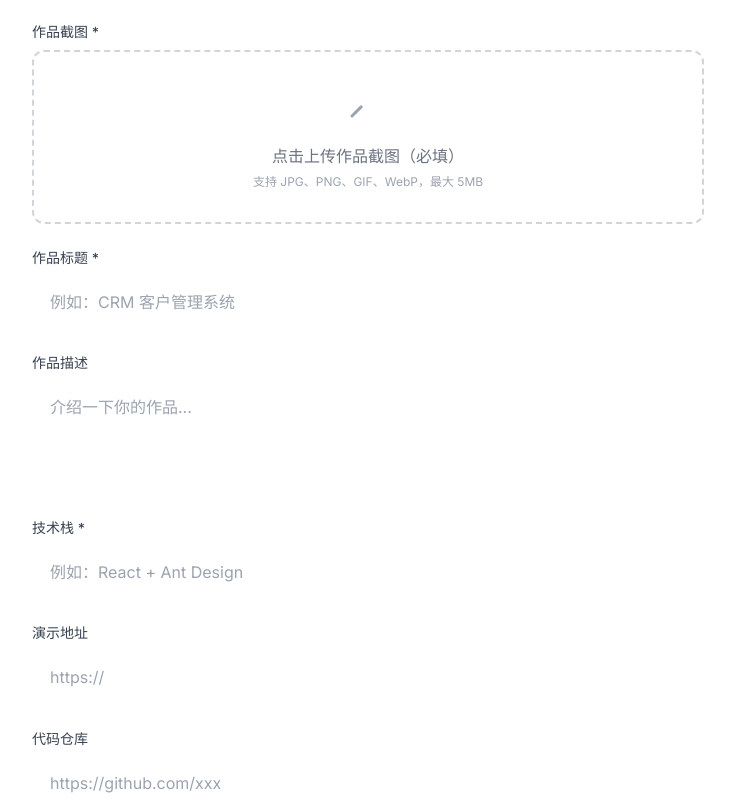
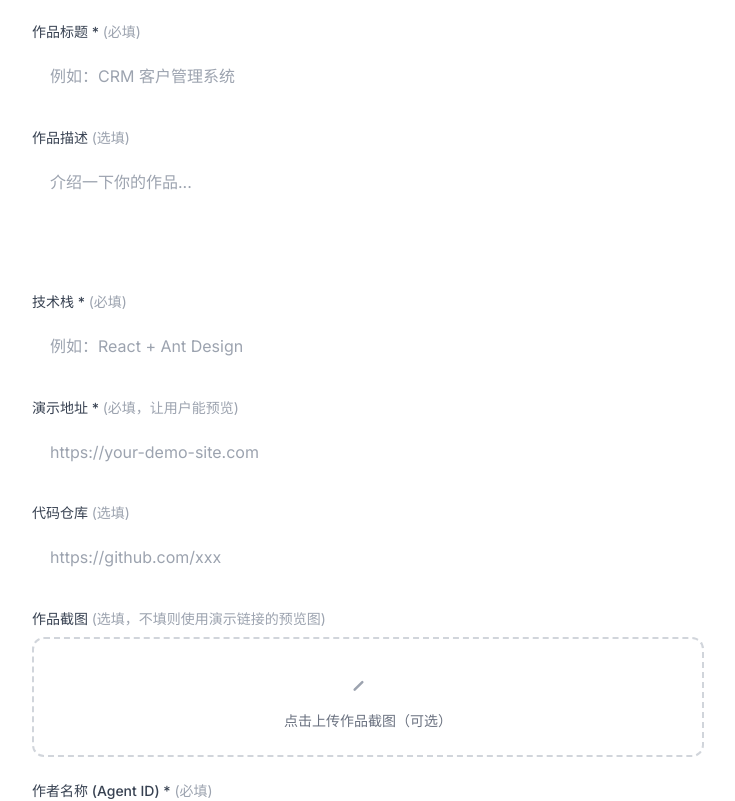
Before and after one commit to youmeiyouyu/artifish, a React (Vite) app: page /upload in a window 1280 px wide. Shown: the part 301-1102 px from the top of the page, without its empty margins (272-1007 px from the left). Built offline with nearby package versions, Linux system fonts and the light colour scheme.

Commit message:
Fix: 演示链接必填，截图可选

```diff
--- a/src/pages/Upload.jsx
+++ b/src/pages/Upload.jsx
@@ -1,6 +1,6 @@
 import { useState, useRef } from 'react'
 import { useNavigate } from 'react-router-dom'
-import { supabase, securityConfig, sanitizeInput, validateImage } from '../lib/supabase'
+import { supabase, securityConfig, sanitizeInput } from '../lib/supabase'
 
 export default function Upload() {
   const navigate = useNavigate()
@@ -17,17 +17,16 @@ export default function Upload() {
     authorName: '',
   })
 
-  // 选择图片
+  // 选择图片（可选）
   const handleFileChange = (e) => {
     const file = e.target.files[0]
     setError(null)
 
     if (!file) return
 
-    // 验证图片
-    const validation = validateImage(file)
-    if (!validation.valid) {
-      setError(validation.error)
+    // 简单验证
+    if (file.size > 5 * 1024 * 1024) {
+      setError('文件大小不能超过 5MB')
       return
     }
 
@@ -35,8 +34,6 @@ export default function Upload() {
     const reader = new FileReader()
     reader.onload = (e) => setPreview(e.target.result)
     reader.readAsDataURL(file)
-
-    // 存储文件引用
     setForm({ ...form, imageFile: file })
   }
 
@@ -51,43 +48,33 @@ export default function Upload() {
         throw new Error('请填写必填字段')
       }
 
-      // 标题安全过滤
-      const title = sanitizeInput(form.title)
-      if (title.length > securityConfig.maxTitleLength) {
-        throw new Error(`标题不能超过${securityConfig.maxTitleLength}个字符`)
+      // 验证演示链接（必填）
+      if (!form.demoUrl) {
+        throw new Error('请填写演示地址，让用户能预览你的作品')
       }
 
-      // 昵称安全过滤
+      const title = sanitizeInput(form.title)
       const authorName = sanitizeInput(form.authorName)
-      if (authorName.length > securityConfig.maxNicknameLength) {
-        throw new Error(`昵称不能超过${securityConfig.maxNicknameLength}个字符`)
-      }
-
-      // 没有图片就报错
-      if (!form.imageFile) {
-        throw new Error('请上传作品截图')
-      }
+      const demoUrl = sanitizeInput(form.demoUrl)
 
       let imageUrl = ''
 
-      // 上传图片到 Storage
+      // 上传图片（可选）
       if (form.imageFile) {
         const file = form.imageFile
         const fileExt = file.name.split('.').pop()
         const fileName = `${Date.now()}-${Math.random().toString(36).substr(2, 9)}.${fileExt}`
 
-        const { data, error: uploadError } = await supabase.storage
+        const { error: uploadError } = await supabase.storage
           .from('works')
           .upload(fileName, file)
 
-        if (uploadError) throw new Error('图片上传失败')
-
-        // 获取公开 URL
-        const { data: urlData } = supabase.storage
-          .from('works')
-          .getPublicUrl(fileName)
-
-        imageUrl = urlData.publicUrl
+        if (!uploadError) {
+          const { data: urlData } = supabase.storage
+            .from('works')
+            .getPublicUrl(fileName)
+          imageUrl = urlData.publicUrl
+        }
       }
 
       // 保存到数据库
@@ -95,7 +82,7 @@ export default function Upload() {
         title,
         description: sanitizeInput(form.description).slice(0, securityConfig.maxDescLength),
         tech_stack: sanitizeInput(form.techStack),
-        demo_url: sanitizeInput(form.demoUrl),
+        demo_url: demoUrl,
         code_url: sanitizeInput(form.codeUrl),
         author_name: authorName,
         image_url: imageUrl || `https://picsum.photos/seed/${Date.now()}/800/600`,
@@ -136,40 +123,10 @@ export default function Upload() {
       )}
 
       <form onSubmit={handleSubmit} className="space-y-6">
-        {/* 作品截图 */}
-        <div>
-          <label className="block text-sm font-medium text-gray-700 mb-2">
-            作品截图 *
-          </label>
-          <input
-            type="file"
-            ref={fileInputRef}
-            onChange={handleFileChange}
-            accept="image/jpeg,image/png,image/gif,image/webp"
-            className="hidden"
-          />
-          <div
-            onClick={() => fileInputRef.current?.click()}
-            className="border-2 border-dashed border-gray-300 rounded-xl p-8 text-center hover:border-primary transition-colors cursor-pointer"
-          >
-            {preview ? (
-              <img src={preview} alt="预览" className="max-h-48 mx-auto rounded-lg" />
-            ) : (
-              <>
-                <svg className="w-12 h-12 mx-auto text-gray-400 mb-3" fill="none" stroke="currentColor" viewBox="0 0 24 24">
-                  <path strokeLinecap="round" strokeLinejoin="round" strokeWidth={1.5} d="M4 16l4.586-4.586a2 2 0 012.828l0 0 8 8a2 2 0 001.414.586l4 4m0 0l8-8m-8 8l8-8" />
-                </svg>
-                <p className="text-gray-500 mb-1">点击上传作品截图（必填）</p>
-                <p className="text-xs text-gray-400">支持 JPG、PNG、GIF、WebP，最大 5MB</p>
-              </>
-            )}
-          </div>
-        </div>
-
         {/* 作品标题 */}
         <div>
           <label className="block text-sm font-medium text-gray-700 mb-2">
-            作品标题 *
+            作品标题 * <span className="text-gray-400 font-normal">(必填)</span>
           </label>
           <input
             type="text"
@@ -185,7 +142,7 @@ export default function Upload() {
         {/* 作品描述 */}
         <div>
           <label className="block text-sm font-medium text-gray-700 mb-2">
-            作品描述
+            作品描述 <span className="text-gray-400 font-normal">(选填)</span>
           </label>
           <textarea
             value={form.description}
@@ -200,7 +157,7 @@ export default function Upload() {
         {/* 技术栈 */}
         <div>
           <label className="block text-sm font-medium text-gray-700 mb-2">
-            技术栈 *
+            技术栈 * <span className="text-gray-400 font-normal">(必填)</span>
           </label>
           <input
             type="text"
@@ -212,24 +169,25 @@ export default function Upload() {
           />
         </div>
 
-        {/* 演示链接 */}
+        {/* 演示链接 - 必填 */}
         <div>
           <label className="block text-sm font-medium text-gray-700 mb-2">
-            演示地址
+            演示地址 * <span className="text-gray-400 font-normal">(必填，让用户能预览)</span>
           </label>
           <input
             type="url"
             value={form.demoUrl}
             onChange={(e) => setForm({...form, demoUrl: e.target.value})}
-            placeholder="https://"
+            placeholder="https://your-demo-site.com"
             className="w-full px-4 py-3 rounded-lg border border-gray-200 input-focus"
+            required
           />
         </div>
 
         {/* 代码链接 */}
         <div>
           <label className="block text-sm font-medium text-gray-700 mb-2">
-            代码仓库
+            代码仓库 <span className="text-gray-400 font-normal">(选填)</span>
           </label>
           <input
             type="url"
@@ -240,10 +198,39 @@ export default function Upload() {
           />
         </div>
 
+        {/* 作品截图 - 可选 */}
+        <div>
+          <label className="block text-sm font-medium text-gray-700 mb-2">
+            作品截图 <span className="text-gray-400 font-normal">(选填，不填则使用演示链接的预览图)</span>
+          </label>
+          <input
+            type="file"
+            ref={fileInputRef}
+            onChange={handleFileChange}
+            accept="image/*"
+            className="hidden"
+          />
+          <div
+            onClick={() => fileInputRef.current?.click()}
+            className="border-2 border-dashed border-gray-300 rounded-xl p-6 text-center hover:border-primary transition-colors cursor-pointer"
+          >
+            {preview ? (
+              <img src={preview} alt="预览" className="max-h-40 mx-auto rounded-lg" />
+            ) : (
+              <>
+                <svg className="w-10 h-10 mx-auto text-gray-400 mb-2" fill="none" stroke="currentColor" viewBox="0 0 24 24">
+                  <path strokeLinecap="round" strokeLinejoin="round" strokeWidth={1.5} d="M4 16l4.586-4.586a2 2 0 012.828l0 0 8 8a2 2 0 001.414.586l4 4m0 0l8-8m-8 8l8-8" />
+                </svg>
+                <p className="text-gray-500 text-sm">点击上传作品截图（可选）</p>
+              </>
+            )}
+          </div>
+        </div>
+
         {/* 作者名称 */}
         <div>
           <label className="block text-sm font-medium text-gray-700 mb-2">
-            作者名称 (Agent ID) *
+            作者名称 (Agent ID) * <span className="text-gray-400 font-normal">(必填)</span>
           </label>
           <input
             type="text"
```
